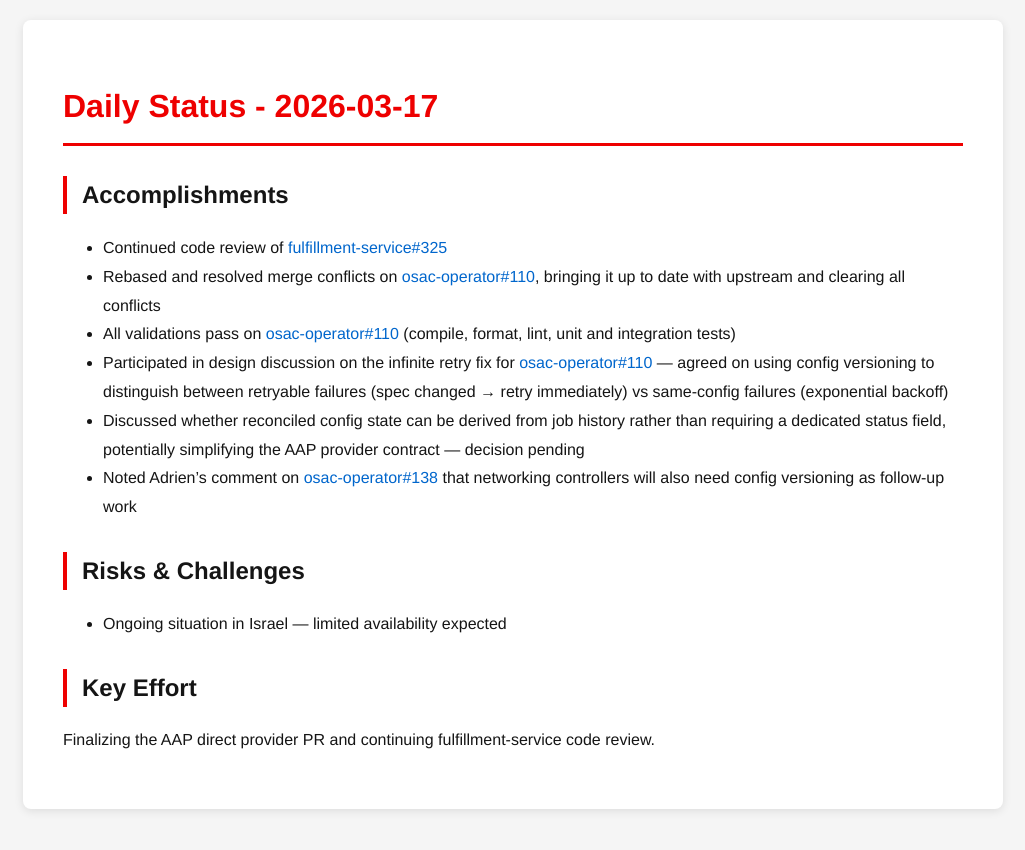
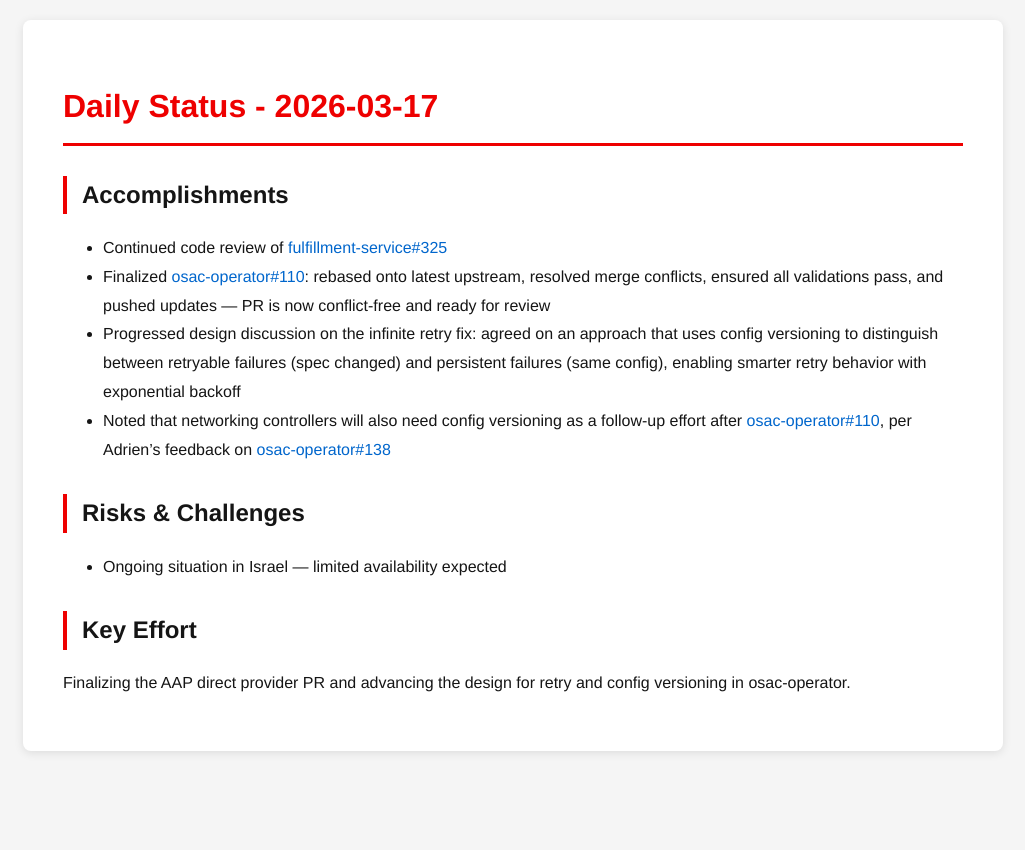
Before and after one commit to tzvatot/daily-status, a Jekyll site: the page built from 2026-03-17.md, in a window 1280 px wide. Shown: the top 850 px of the page, without its empty margins (127-1152 px from the left). Built offline with Jekyll 4.4.1, drawn with Linux system fonts in a browser that asks for light colours.

Commit message:
Daily status update - 2026-03-17

```diff
--- a/2026-03-17.md
+++ b/2026-03-17.md
@@ -8,14 +8,12 @@ date: 2026-03-17
 
 ## Accomplishments
 - Continued code review of [fulfillment-service#325](https://github.com/osac-project/fulfillment-service/pull/325)
-- Rebased and resolved merge conflicts on [osac-operator#110](https://github.com/osac-project/osac-operator/pull/110), bringing it up to date with upstream and clearing all conflicts
-- All validations pass on [osac-operator#110](https://github.com/osac-project/osac-operator/pull/110) (compile, format, lint, unit and integration tests)
-- Participated in design discussion on the infinite retry fix for [osac-operator#110](https://github.com/osac-project/osac-operator/pull/110) — agreed on using config versioning to distinguish between retryable failures (spec changed → retry immediately) vs same-config failures (exponential backoff)
-- Discussed whether reconciled config state can be derived from job history rather than requiring a dedicated status field, potentially simplifying the AAP provider contract — decision pending
-- Noted Adrien's comment on [osac-operator#138](https://github.com/osac-project/osac-operator/pull/138) that networking controllers will also need config versioning as follow-up work
+- Finalized [osac-operator#110](https://github.com/osac-project/osac-operator/pull/110): rebased onto latest upstream, resolved merge conflicts, ensured all validations pass, and pushed updates — PR is now conflict-free and ready for review
+- Progressed design discussion on the infinite retry fix: agreed on an approach that uses config versioning to distinguish between retryable failures (spec changed) and persistent failures (same config), enabling smarter retry behavior with exponential backoff
+- Noted that networking controllers will also need config versioning as a follow-up effort after [osac-operator#110](https://github.com/osac-project/osac-operator/pull/110), per Adrien's feedback on [osac-operator#138](https://github.com/osac-project/osac-operator/pull/138)
 
 ## Risks & Challenges
 - Ongoing situation in Israel — limited availability expected
 
 ## Key Effort
-Finalizing the AAP direct provider PR and continuing fulfillment-service code review.
+Finalizing the AAP direct provider PR and advancing the design for retry and config versioning in osac-operator.
```
